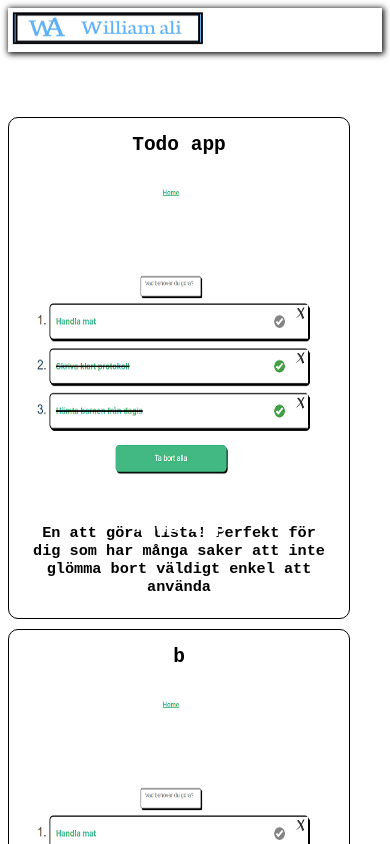
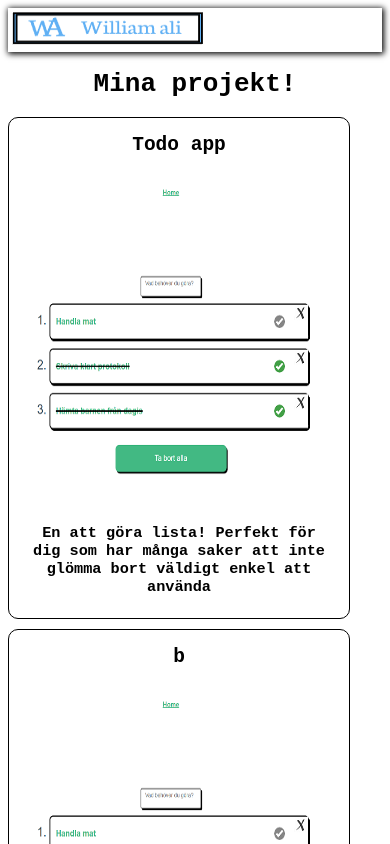
Before and after one commit to prodigystudios/Portfolio, a Vue app: page /#/projects in a window 390 px wide. Shown: the top 844 px of the page. Built offline with nearby package versions, Linux system fonts and the light colour scheme.

Commit message:
removed unnessery code, fixed text color bug, changes to project view

```diff
--- a/src/App.vue
+++ b/src/App.vue
@@ -234,7 +234,7 @@ p
     font-family: monospace;
     -webkit-font-smoothing: antialiased;
     -moz-osx-font-smoothing: grayscale;
-    color: white;
+    color: black;
     margin: auto;
   }
 
@@ -277,7 +277,7 @@ p
     font-family: monospace;
     -webkit-font-smoothing: antialiased;
     -moz-osx-font-smoothing: grayscale;
-    color: white;
+    color: black;
     margin: auto;
   }
 
--- a/src/components/ProjectInfo.vue
+++ /dev/null
@@ -1,14 +0,0 @@
-<template>
-    <h2>{{projectTitle}}</h2>
-</template>
-
-<script>
-export default {
-    name: 'project-template',
-    props: ['projectTitle']
-}
-</script>
-
-<style scoped>
-
-</style>
--- a/src/views/HomeView.vue
+++ b/src/views/HomeView.vue
@@ -86,12 +86,6 @@ export default {
   data() {
     return {
       slides: [
-        //När du fixat bilderna så använder du {img: require('@/assets/MainPagePicture.jpg')} och ändrar html taggen till slides.img istället så funkar de ! :)
-        // "https://picsum.photos/id/237/400/350",
-        // "https://picsum.photos/id/236/400/350",
-        // "https://picsum.photos/id/235/400/350",
-        // "https://picsum.photos/id/234/400/350",
-        //"https://picsum.photos/id/233/400/350",
         {
           id: 0,
           imageName: "Att göra app",
--- a/src/views/ProjectView.vue
+++ b/src/views/ProjectView.vue
@@ -1,27 +1,23 @@
 <template>
-    <h1 class ="center">Mina projekt!</h1>
+    <h1 class="center">Mina projekt!</h1>
     <div class="main-container">
         <div v-for="project in projects" :key="project.id">
             <div class="content-align">
-                <router-link @click="getValuesById(project.id)"  :to="'project/' + project.id"><h2>{{ project.projectName }}</h2>
-                <img class="img-scale" :src="project.img" :alt="project.projectName">
-                <div class="spacing">
-                <h3>{{ project.projectDescription }}</h3>
-                </div></router-link>
-                <project-info :projectTitle="project.projectName"></project-info>
+                <router-link :to="'project/' + project.id">
+                    <h2>{{ project.projectName }}</h2>
+                    <img class="img-scale" :src="project.img" :alt="project.projectName">
+                    <div class="spacing">
+                        <h3>{{ project.projectDescription }}</h3>
+                    </div>
+                </router-link>
             </div>
-
         </div>
     </div>
 </template>
 
 
 <script>
-import ProjectInfo from '@/components/ProjectInfo.vue';
 export default {
-    components: {
-        ProjectInfo
-    },
     data() {
         return {
             projects: [
@@ -62,22 +58,17 @@ export default {
                     img: require("@/assets/testTodo.png")
                 },
             ],
-            projectTitle: 'hey',
-            temp_projectDescription: "",
         }
     },
-    methods: {
-        getValuesById(id) {
-
-        }
-    }
 }
 </script>
 
 <style scoped>
-.center {
+.center
+{
     text-align: center;
 }
+
 .main-container
 {
     display: flex;
@@ -85,7 +76,7 @@ export default {
     gap: 80px;
     row-gap: 10px;
     width: 100%;
-    margin-bottom:20px;
+    margin-bottom: 20px;
 }
 
 .content-align
@@ -97,20 +88,29 @@ export default {
     border-radius: 10px;
     height: 500px;
     width: 300px;
-    gap:50px;
-    padding:0px 20px;
-}
-.content-align:hover {
-    outline:  rgba(135, 206, 250, 0.7) solid 5px;;
+    gap: 50px;
+    padding: 0px 20px;
 }
 
-.content-align a {
+.content-align:hover
+{
+    outline: rgba(135, 206, 250, 0.7) solid 5px;
+    ;
+}
+
+.content-align a
+{
     color: black;
+    width:100%
 }
-.content-align a:hover {
+
+.content-align a:hover
+{
     color: rgba(135, 206, 250, 0.7);
 }
-.img-scale {
+
+.img-scale
+{
     width: 100%;
     height: 100%;
 }
--- a/src/views/singelProjectView.vue
+++ b/src/views/singelProjectView.vue
@@ -1,13 +1,68 @@
 <template>
-    <h1>DET HÄR PROJECTET</h1>
-    <project-info></project-info>
+    <div class="main" v-for="project in projects" :key="project.id">
+        <div class="container" v-if="tempId == project.id">
+            <h1>{{ project.projectName }}</h1>
+            <img :src="project.img">
+            <p>{{ project.projectDescription }}</p>
+        </div>
+    </div>
 </template>
 
 <script>
-import ProjectInfo from '@/components/ProjectInfo.vue';
 export default {
-    components:  {
-        ProjectInfo
+
+    data() {
+        return {
+            projects: [
+                {
+                    id: 0,
+                    projectName: "Todo app",
+                    projectDescription: "En att göra lista! Perfekt för dig som har många saker att inte glömma bort väldigt enkel att använda",
+                    img: require("@/assets/testTodo.png")
+                },
+                {
+                    id: 1,
+                    projectName: "b",
+                    projectDescription: "En att göra lista! Perfekt för dig som har många saker att inte glömma bort väldigt enkel att använda",
+                    img: require("@/assets/testTodo.png")
+                },
+                {
+                    id: 2,
+                    projectName: "c",
+                    projectDescription: "En att göra lista! Perfekt för dig som har många saker att inte glömma bort väldigt enkel att använda",
+                    img: require("@/assets/testTodo.png")
+                },
+                {
+                    id: 3,
+                    projectName: "Todo app",
+                    projectDescription: "En att göra lista! Perfekt för dig som har många saker att inte glömma bort väldigt enkel att använda",
+                    img: require("@/assets/testTodo.png")
+                },
+                {
+                    id: 4,
+                    projectName: "b",
+                    projectDescription: "b",
+                    img: require("@/assets/testTodo.png")
+                },
+                {
+                    id: 5,
+                    projectName: "c",
+                    projectDescription: "c",
+                    img: require("@/assets/testTodo.png")
+                },
+            ],
+            tempId: 0
+        }
+    },
+    created() {
+        this.tempId = this.$route.params.id
     }
 }
 </script>
+
+<style scoped>
+.main
+{
+    text-align: center;
+}
+</style>
```
